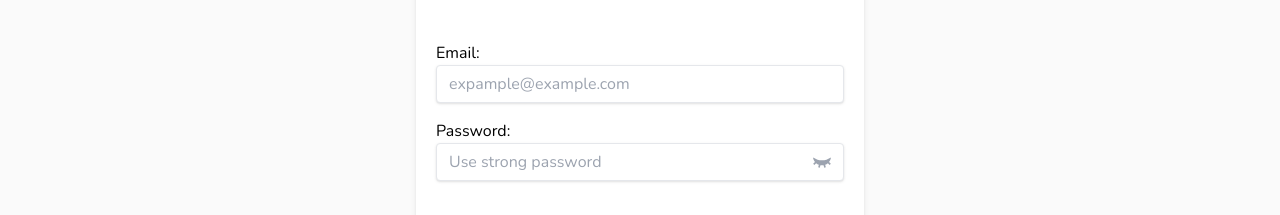
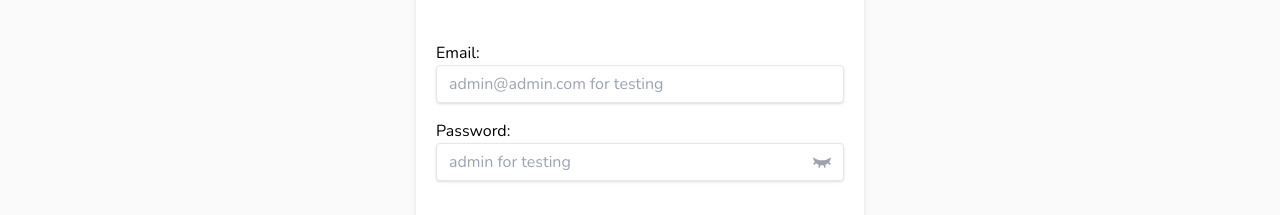
Before and after one commit to AmitEilam/spendlessapp, a Next.js app: page /login in a window 1280 px wide. Shown: the part 224-439 px from the top of the page. Built offline with nearby package versions, Linux system fonts and the light colour scheme; no server answers.

Commit message:
Update Login.js

```diff
--- a/app/_components/Login.js
+++ b/app/_components/Login.js
@@ -47,7 +47,7 @@ function Login() {
             <input
               type='email'
               maxLength={25}
-              placeholder='expample@example.com'
+              placeholder='admin@admin.com for testing'
               value={email}
               onChange={(e) => setEmail(e.target.value)}
               className='shadow appearance-none border rounded w-full py-2 px-3 text-gray-700 leading-tight focus:outline-none focus:shadow-outline'
@@ -58,7 +58,7 @@ function Login() {
             <input
               type={showPassword ? 'text' : 'password'}
               maxLength={15}
-              placeholder='Use strong password'
+              placeholder='admin for testing'
               value={password}
               onChange={(e) => setPassword(e.target.value)}
               className='shadow appearance-none border rounded w-full py-2 px-3 text-gray-700 mb-3 leading-tight focus:outline-none focus:shadow-outline'
```
